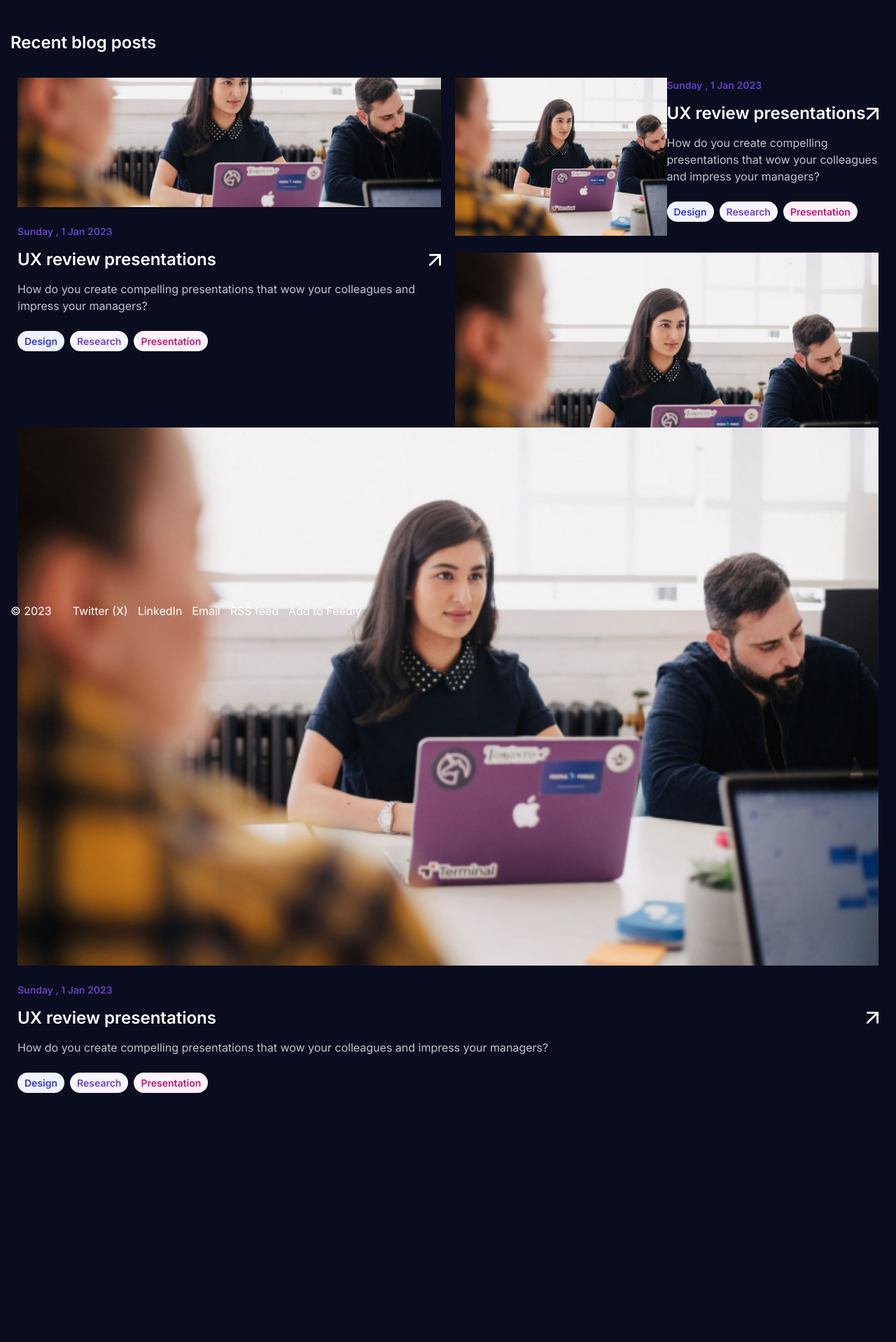
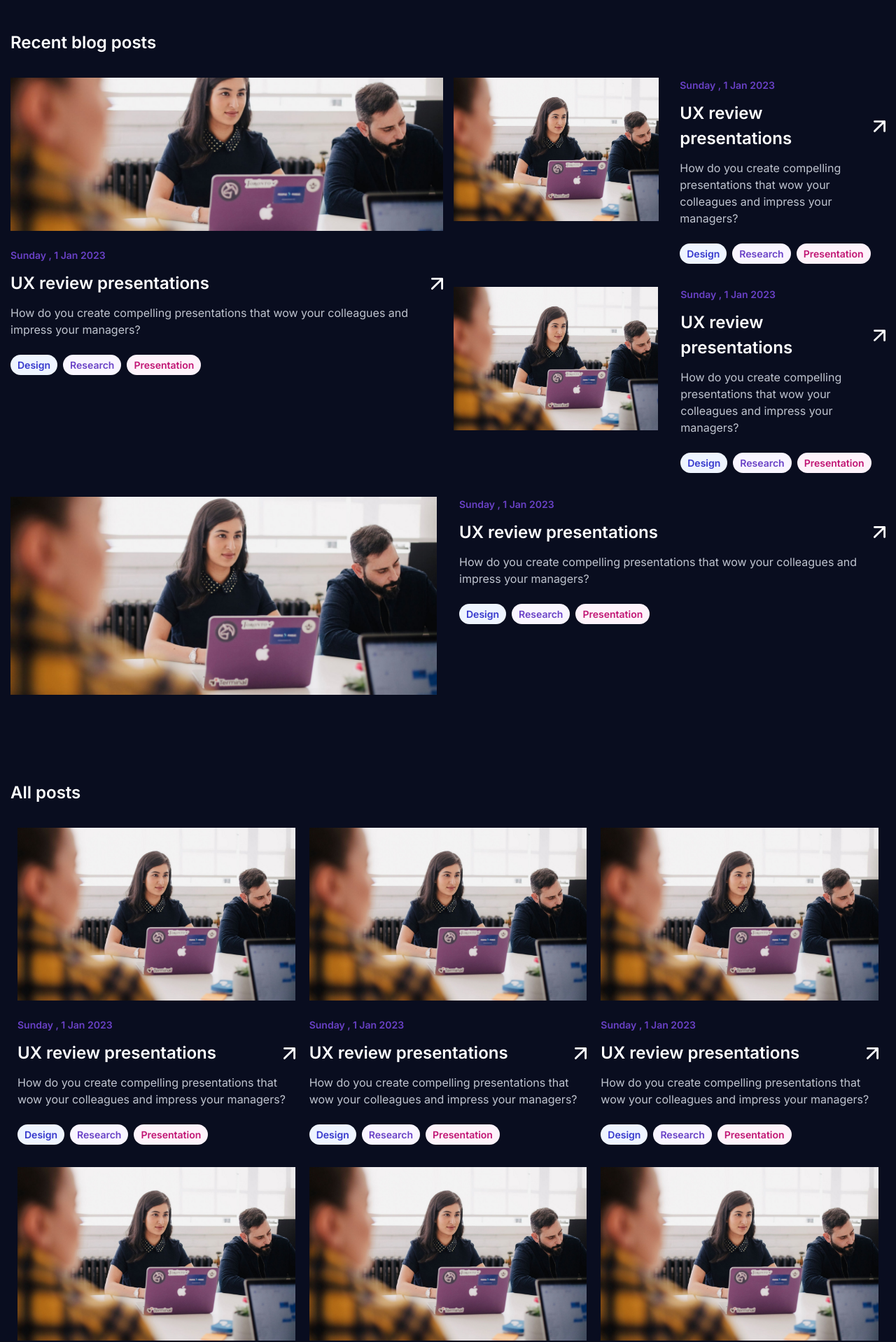
Before and after one commit to magmafellow/magmablog, a Next.js app: page / in a window 1280 px wide. Shown: the part 49-1967 px from the top of the page at 70% size. Before the commit the page ends 1611 px from the top, so only its background shows below. Built offline with nearby package versions, Linux system fonts and the light colour scheme.

Commit message:
responsive desgin to posts completed

```diff
--- a/app/globals.css
+++ b/app/globals.scss
@@ -213,9 +213,9 @@ body {
   }
 }
 
-@media (min-width: 1536px) {
+@media (min-width: 1326px) {
   .container_ {
-    max-width: 1536px;
+    max-width: 1326px;
   }
 
   .header__list > li > a {
--- a/app/layout.tsx
+++ b/app/layout.tsx
@@ -1,6 +1,6 @@
 import type { Metadata } from "next";
 import { Inter } from "next/font/google";
-import "./globals.css";
+import "./globals.scss";
 
 const inter = Inter({ subsets: ["latin"] });
 
--- a/app/page.module.scss
+++ b/app/page.module.scss
@@ -8,12 +8,26 @@
   display: grid;
 }
 
+.allPosts {
+  display: grid;
+}
+
 @media (min-width: 834px) {
+  .allPosts {
+    grid-template-columns: 1fr 1fr;
+    margin-bottom: 16px;
+  }
 }
 
 @media (min-width: 1024px) {
   .recentPosts {
     grid-template-columns: 1fr 1fr 1fr 1fr;
-    grid-template-rows: repeat(3, 250px)
+    grid-template-rows: repeat(3, min-content);
+    column-gap: 15px;
+    grid-row-gap: 7px;
+  }
+
+  .allPosts {
+    grid-template-columns: 1fr 1fr 1fr;
   }
 }
--- a/app/page.tsx
+++ b/app/page.tsx
@@ -3,18 +3,24 @@ import CardPost from "@/app/ui/card-post";
 
 export default function Page() {
   return (
-    <div>
+    <>
       <p className={styles.subAnnounce}>Recent blog posts</p>
-      <div className={styles.recentPosts}>
+      <div data-post-box-type="recentPosts" className={`${styles.recentPosts}`}>
         <CardPost />
         <CardPost />
         <CardPost />
         <CardPost />
       </div>
-      <div className={styles.allPosts}>
-
+      <p className={styles.subAnnounce}>All posts</p>
+      <div data-post-box-type="allPosts" className={styles.allPosts}>
+        <CardPost />
+        <CardPost />
+        <CardPost />
+        <CardPost />
+        <CardPost />
+        <CardPost />
       </div>
 
-    </div>
+    </>
   );
 }
--- a/app/ui/card-post.module.scss
+++ b/app/ui/card-post.module.scss
@@ -1,14 +1,14 @@
 $date-color: #6941c6;
 $description-color: #c0c5d0;
 
-$tag1-fore-color: #3538CD;
-$tag1-bg-color: #EEF4FF;
+$tag1-fore-color: #3538cd;
+$tag1-bg-color: #eef4ff;
 
-$tag2-fore-color: #6941C6;
-$tag2-bg-color: #F9F5FF;
+$tag2-fore-color: #6941c6;
+$tag2-bg-color: #f9f5ff;
 
-$tag3-fore-color: #C11574;
-$tag3-bg-color: #FDF2FA;
+$tag3-fore-color: #c11574;
+$tag3-bg-color: #fdf2fa;
 
 .postBox {
   padding: 0 10px;
@@ -47,7 +47,7 @@ $tag3-bg-color: #FDF2FA;
   width: 17px;
   height: 17px;
   cursor: pointer;
-  transition: .2s;
+  transition: 0.2s;
 }
 .linkArrow:hover {
   transform: translateY(-3px) scale(115%);
@@ -82,17 +82,17 @@ $tag3-bg-color: #FDF2FA;
   color: $tag3-fore-color;
 }
 
-
 @media (min-width: 834px) and (max-width: 1023px) {
-  .postBox:first-child, .postBox:nth-child(4) {
-
+  div[data-post-box-type="recentPosts"] {
+    .postBox:first-child,
+    .postBox:nth-child(4) {
       .imgBox {
         height: 234px;
       }
     }
 
-  .postBox:nth-child(2), .postBox:nth-child(3) {
-
+    .postBox:nth-child(2),
+    .postBox:nth-child(3) {
       display: flex;
       align-items: center;
       gap: 24px;
@@ -103,17 +103,29 @@ $tag3-bg-color: #FDF2FA;
       .textPart {
         flex: 0 1 58.5%;
       }
-
+    }
+  }
 }
 
+@media (min-width: 834px) and (max-width: 1023px) {
+  div[data-post-box-type="allPosts"] {
+
+    .postBox {
+      padding: 5px 15px;
+    }
+  }
 }
 
 @media (min-width: 1024px) {
+  div[data-post-box-type="recentPosts"] {
     .postBox:nth-child(1) {
       grid-column-start: 1;
       grid-column-end: 3;
       grid-row-start: 1;
       grid-row-end: 3;
+
+      display: flex;
+      flex-flow: nowrap column;
 
       .imgBox {
         width: 100%;
@@ -128,9 +140,11 @@ $tag3-bg-color: #FDF2FA;
       grid-row-end: 2;
 
       display: flex;
+      gap: 30px;
 
       .imgBox {
         flex: 0 1 50%;
+        height: 70%;
       }
       .textPart {
         flex: 0 1 50%;
@@ -142,6 +156,17 @@ $tag3-bg-color: #FDF2FA;
 
       grid-row-start: 2;
       grid-row-end: 3;
+
+      display: flex;
+      gap: 32px;
+
+      .imgBox {
+        flex: 0 1 50%;
+        height: 70%;
+      }
+      .textPart {
+        flex: 0 1 50%;
+      }
     }
 
     .postBox:nth-child(4) {
@@ -150,5 +175,25 @@ $tag3-bg-color: #FDF2FA;
 
       grid-row-start: 3;
       grid-row-end: 4;
+
+      display: flex;
+      gap: 32px;
+
+      .imgBox {
+        flex: 0 1 50%;
+        height: 70%;
+      }
+      .textPart {
+        flex: 0 1 50%;
       }
     }
+
+    .postBox {
+      padding: 0;
+    }
+
+    .tagsBox {
+      margin-bottom: 0;
+    }
+  }
+}
```
Lines whose indentation alone changed are shown as unchanged.
